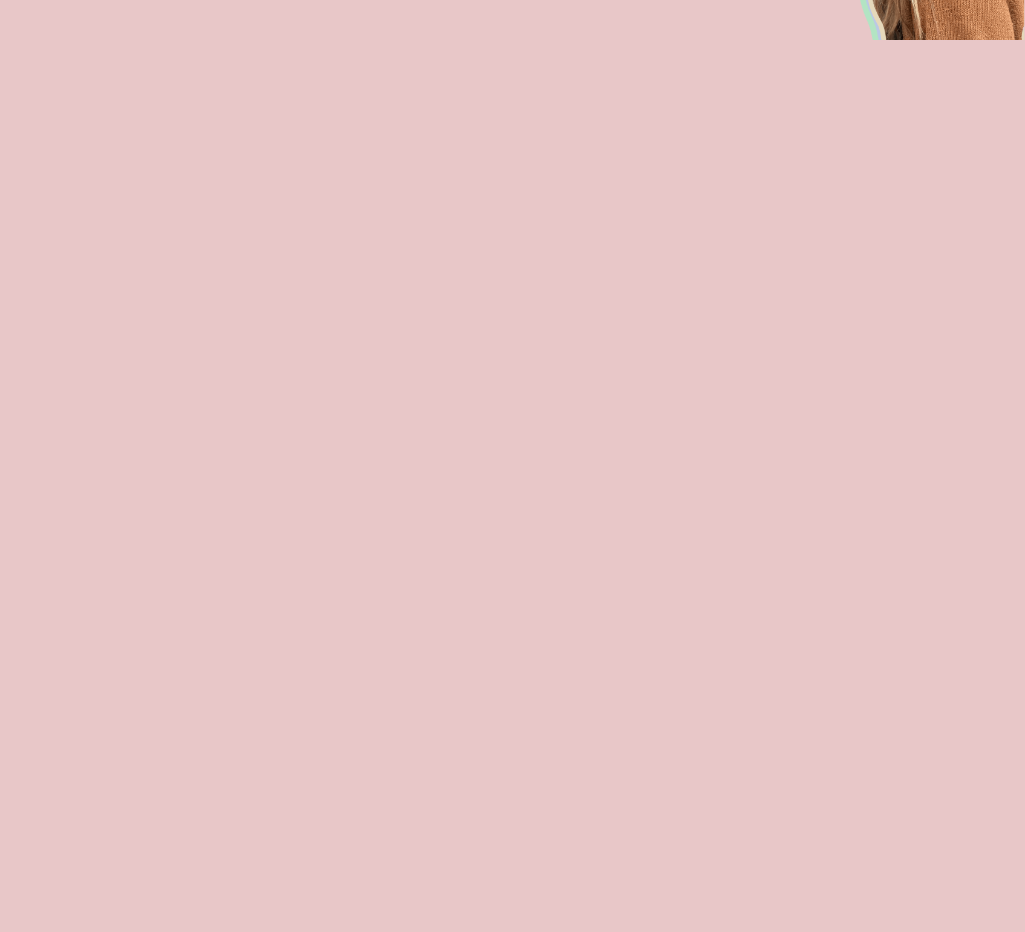
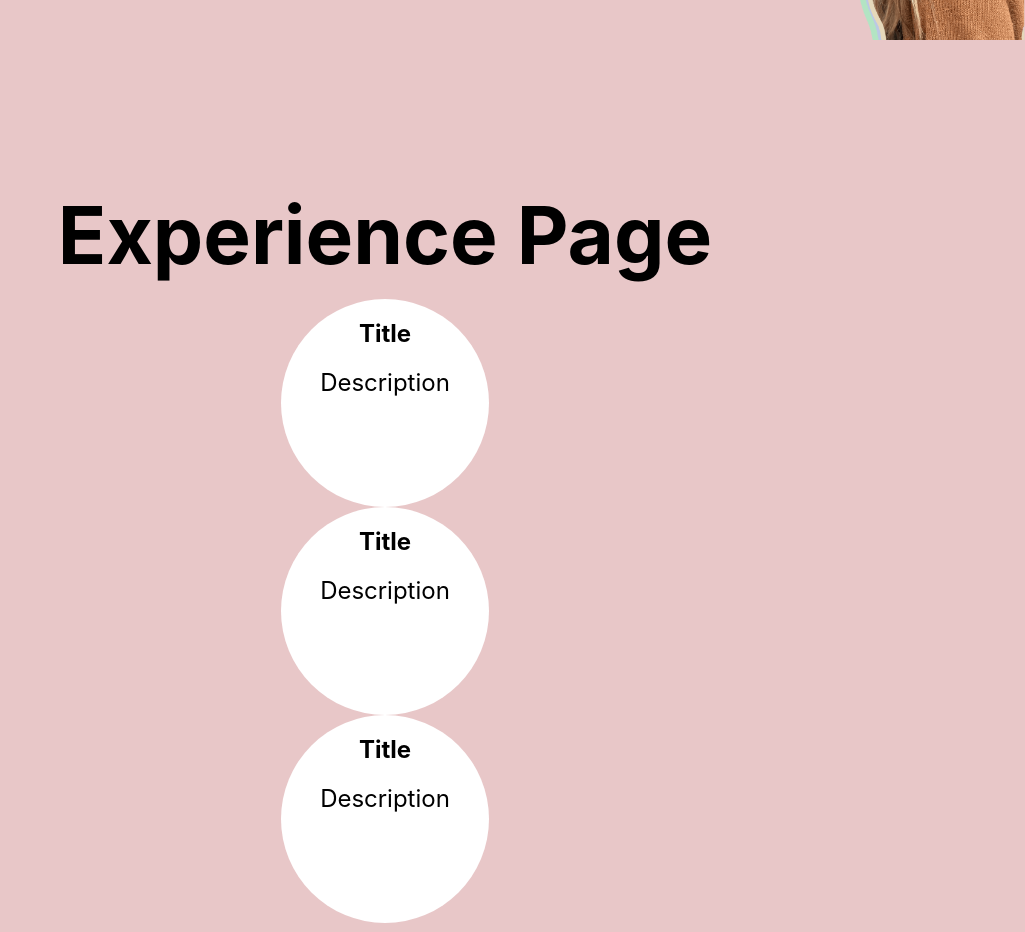
Before and after one commit to earthlymeg/portfolio-v2, a React (Create React App) app: page / in a window 1280 px wide. Shown: the part 760-1692 px from the top of the page, without its empty margins (255-1280 px from the left). Before the commit the page ends 892 px from the top, so only its background shows below. Built offline with nearby package versions, Linux system fonts and the light colour scheme.

Commit message:
Working on project carsd

```diff
--- a/src/App.js
+++ b/src/App.js
@@ -1,10 +1,12 @@
 import './App.css'
 import Header from './components/Header'
+import ExperiencePage from './components/ExperiencePage';
 function App() {
 
   return (
     <div className='App'>
     <Header/>
+    <ExperiencePage/>
     </div>
   );
 }
--- a/src/components/ExperiencePage.jsx
+++ b/src/components/ExperiencePage.jsx
@@ -1,9 +1,13 @@
+import ProjectCard from './ProjectCard';
 import '../styles/experiencePage.css'
 function ExperiencePage() {
 
     return (
-        <div>
-            Experience Page
+        <div className="experience-page">
+            <h1>Experience Page</h1>
+            <ProjectCard/>
+            <ProjectCard/>
+            <ProjectCard/>
         </div>
     )
 }
--- /dev/null
+++ b/src/components/ProjectCard.jsx
@@ -0,0 +1,12 @@
+import "../styles/projectCard.css";
+
+function ProjectCard() {
+  return <div className="card">
+      {/* <img src=""></img> */}
+      <h2>Title</h2>
+      <p>Description</p>
+
+  </div>;
+}
+
+export default ProjectCard;
--- a/src/styles/experiencePage.css
+++ b/src/styles/experiencePage.css
@@ -1,4 +1,7 @@
-div {
+
+.experience-page{
     height: 100vh;
-    /* background-color: red; */
+    display: flex;
+    flex-direction: column;
+    align-items: center;
 }
--- /dev/null
+++ b/src/styles/projectCard.css
@@ -0,0 +1,11 @@
+
+.card {
+    display: flex;
+    flex-direction: column;
+    align-items: center;
+    height: 13rem;
+    width: 13rem;
+    background-color: white;
+    border-radius: 50%;
+
+}
```
